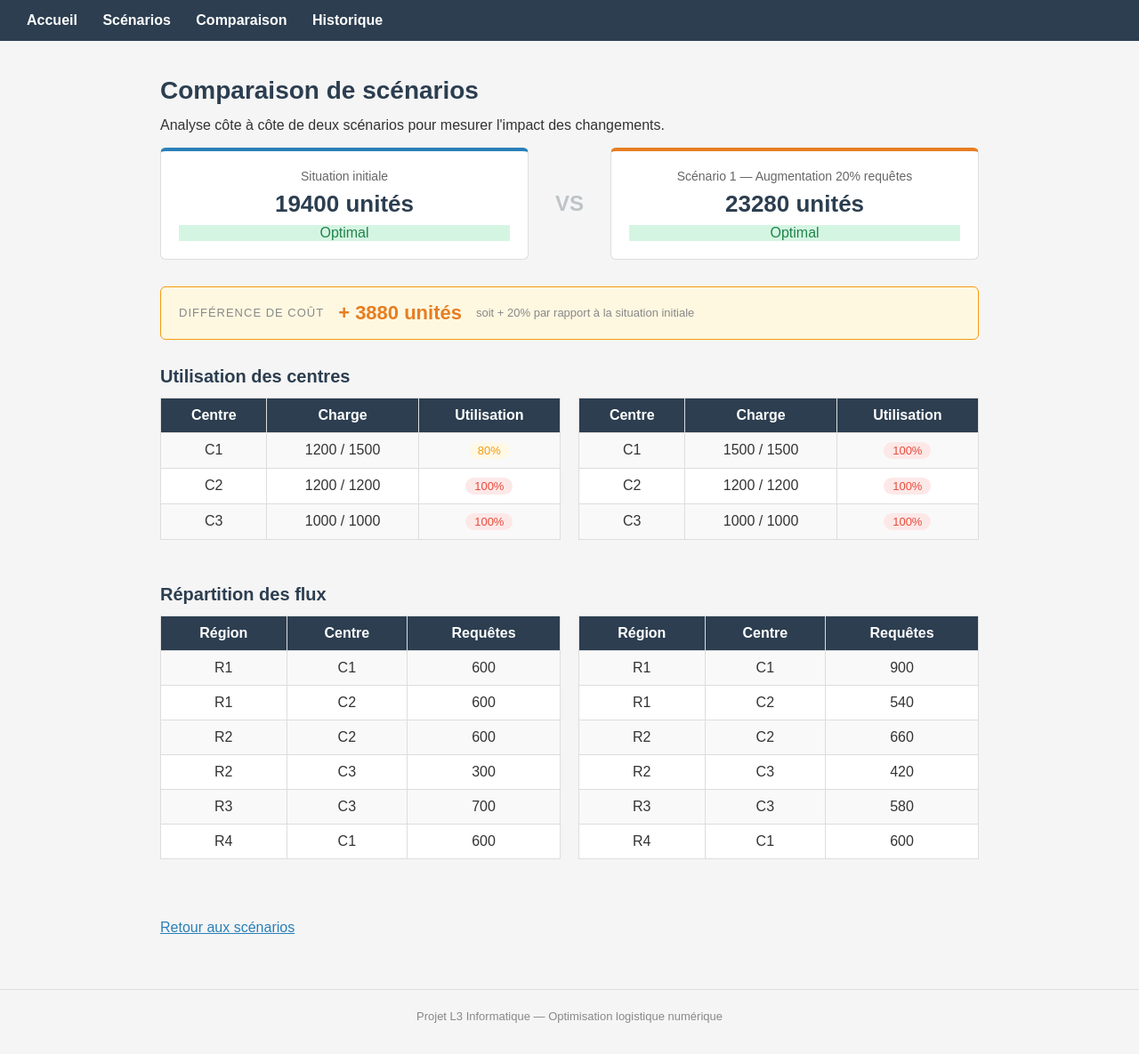
After one commit to NajoroRabiaza/System_optimization_logistic_numeric, a Django app: page /comparaison/ in a window 1280 px wide. The commit adds this page. Shown: the whole page at 89% size. Run offline with Django 4.2, Linux system fonts and the light colour scheme.

Commit message:
feat: add scenario comparison page

```diff
--- a/interface/templates/interface/base.html
+++ b/interface/templates/interface/base.html
@@ -12,6 +12,7 @@
     <nav>
         <a href="{% url 'interface:index' %}">Accueil</a>
         <a href="{% url 'interface:scenarios' %}">Scénarios</a>
+        <a href="{% url 'interface:comparaison' %}">Comparaison</a>
         <a href="{% url 'interface:historique' %}">Historique</a>
     </nav>
 
--- /dev/null
+++ b/interface/templates/interface/comparaison.html
@@ -0,0 +1,127 @@
+{% extends "interface/base.html" %}
+
+{% block title %}Comparaison — Logistics Optimizer{% endblock %}
+
+{% block content %}
+<h1>Comparaison de scénarios</h1>
+<p>Analyse côte à côte de deux scénarios pour mesurer l'impact des changements.</p>
+
+<div class="comparaison-entete">
+    <div class="comparaison-colonne entete-a">
+        <div class="comparaison-nom">{{ scenario_a.nom }}</div>
+        <div class="comparaison-cout">{{ scenario_a.cout_total }} unités</div>
+        <div class="comparaison-statut statut-optimal">{{ scenario_a.statut }}</div>
+    </div>
+
+    <div class="comparaison-vs">VS</div>
+
+    <div class="comparaison-colonne entete-b">
+        <div class="comparaison-nom">{{ scenario_b.nom }}</div>
+        <div class="comparaison-cout">{{ scenario_b.cout_total }} unités</div>
+        <div class="comparaison-statut statut-optimal">{{ scenario_b.statut }}</div>
+    </div>
+</div>
+
+<div class="difference-bloc">
+    <span class="difference-label">Différence de coût</span>
+    <span class="difference-valeur">+ {{ difference_cout }} unités</span>
+    <span class="difference-detail">
+        soit + {% widthratio difference_cout scenario_a.cout_total 100 %}%
+        par rapport à la situation initiale
+    </span>
+</div>
+
+<h2>Utilisation des centres</h2>
+<div class="comparaison-tableau">
+    <div class="comparaison-colonne">
+        <table>
+            <tr>
+                <th>Centre</th>
+                <th>Charge</th>
+                <th>Utilisation</th>
+            </tr>
+            {% for ligne in scenario_a.utilisation %}
+            <tr>
+                <td>{{ ligne.centre }}</td>
+                <td>{{ ligne.charge }} / {{ ligne.capacite }}</td>
+                <td>
+                    {% if ligne.pourcentage >= 90 %}
+                    <span class="statut statut-infaisable">{{ ligne.pourcentage }}%</span>
+                    {% elif ligne.pourcentage >= 70 %}
+                    <span class="statut statut-moyen">{{ ligne.pourcentage }}%</span>
+                    {% else %}
+                    <span class="statut statut-optimal">{{ ligne.pourcentage }}%</span>
+                    {% endif %}
+                </td>
+            </tr>
+            {% endfor %}
+        </table>
+    </div>
+
+    <div class="comparaison-colonne">
+        <table>
+            <tr>
+                <th>Centre</th>
+                <th>Charge</th>
+                <th>Utilisation</th>
+            </tr>
+            {% for ligne in scenario_b.utilisation %}
+            <tr>
+                <td>{{ ligne.centre }}</td>
+                <td>{{ ligne.charge }} / {{ ligne.capacite }}</td>
+                <td>
+                    {% if ligne.pourcentage >= 90 %}
+                    <span class="statut statut-infaisable">{{ ligne.pourcentage }}%</span>
+                    {% elif ligne.pourcentage >= 70 %}
+                    <span class="statut statut-moyen">{{ ligne.pourcentage }}%</span>
+                    {% else %}
+                    <span class="statut statut-optimal">{{ ligne.pourcentage }}%</span>
+                    {% endif %}
+                </td>
+            </tr>
+            {% endfor %}
+        </table>
+    </div>
+</div>
+
+<h2>Répartition des flux</h2>
+<div class="comparaison-tableau">
+    <div class="comparaison-colonne">
+        <table>
+            <tr>
+                <th>Région</th>
+                <th>Centre</th>
+                <th>Requêtes</th>
+            </tr>
+            {% for ligne in scenario_a.flux %}
+            <tr>
+                <td>{{ ligne.region }}</td>
+                <td>{{ ligne.centre }}</td>
+                <td>{{ ligne.quantite }}</td>
+            </tr>
+            {% endfor %}
+        </table>
+    </div>
+
+    <div class="comparaison-colonne">
+        <table>
+            <tr>
+                <th>Région</th>
+                <th>Centre</th>
+                <th>Requêtes</th>
+            </tr>
+            {% for ligne in scenario_b.flux %}
+            <tr>
+                <td>{{ ligne.region }}</td>
+                <td>{{ ligne.centre }}</td>
+                <td>{{ ligne.quantite }}</td>
+            </tr>
+            {% endfor %}
+        </table>
+    </div>
+</div>
+
+<br>
+<a href="{% url 'interface:scenarios' %}">Retour aux scénarios</a>
+
+{% endblock %}
--- a/interface/urls.py
+++ b/interface/urls.py
@@ -8,4 +8,5 @@ urlpatterns = [
     path('resultats/', views.resultats, name='resultats'),
     path('scenarios/', views.scenarios, name='scenarios'),
     path('historique/', views.historique, name='historique'),
+    path('comparaison/', views.comparaison, name='comparaison'),
 ]
--- a/interface/views.py
+++ b/interface/views.py
@@ -41,13 +41,11 @@ def resultats(request):
                 {'centre': 'C3', 'charge': 1000, 'capacite': 1000, 'pourcentage': 100},
             ]
 
-            # Graphique 1 : répartition des flux
             chemin_flux = os.path.join(
                 settings.BASE_DIR, 'static', 'graphique_flux.png'
             )
             generer_graphique_flux(flux, chemin_flux)
 
-            # Graphique 2 : utilisation des capacités
             chemin_capacites = os.path.join(
                 settings.BASE_DIR, 'static', 'graphique_capacites.png'
             )
@@ -140,3 +138,54 @@ def historique(request):
         },
     ]
     return render(request, 'interface/historique.html', {'historique': liste_historique})
+
+
+def comparaison(request):
+    # Deux scénarios fictifs pour construire l'affichage
+    scenario_a = {
+        'nom': 'Situation initiale',
+        'cout_total': 19400,
+        'statut': 'Optimal',
+        'utilisation': [
+            {'centre': 'C1', 'charge': 1200, 'capacite': 1500, 'pourcentage': 80},
+            {'centre': 'C2', 'charge': 1200, 'capacite': 1200, 'pourcentage': 100},
+            {'centre': 'C3', 'charge': 1000, 'capacite': 1000, 'pourcentage': 100},
+        ],
+        'flux': [
+            {'region': 'R1', 'centre': 'C1', 'quantite': 600},
+            {'region': 'R1', 'centre': 'C2', 'quantite': 600},
+            {'region': 'R2', 'centre': 'C2', 'quantite': 600},
+            {'region': 'R2', 'centre': 'C3', 'quantite': 300},
+            {'region': 'R3', 'centre': 'C3', 'quantite': 700},
+            {'region': 'R4', 'centre': 'C1', 'quantite': 600},
+        ],
+    }
+
+    scenario_b = {
+        'nom': 'Scénario 1 — Augmentation 20% requêtes',
+        'cout_total': 23280,
+        'statut': 'Optimal',
+        'utilisation': [
+            {'centre': 'C1', 'charge': 1500, 'capacite': 1500, 'pourcentage': 100},
+            {'centre': 'C2', 'charge': 1200, 'capacite': 1200, 'pourcentage': 100},
+            {'centre': 'C3', 'charge': 1000, 'capacite': 1000, 'pourcentage': 100},
+        ],
+        'flux': [
+            {'region': 'R1', 'centre': 'C1', 'quantite': 900},
+            {'region': 'R1', 'centre': 'C2', 'quantite': 540},
+            {'region': 'R2', 'centre': 'C2', 'quantite': 660},
+            {'region': 'R2', 'centre': 'C3', 'quantite': 420},
+            {'region': 'R3', 'centre': 'C3', 'quantite': 580},
+            {'region': 'R4', 'centre': 'C1', 'quantite': 600},
+        ],
+    }
+
+    # Différence de coût entre les deux scénarios
+    difference_cout = scenario_b['cout_total'] - scenario_a['cout_total']
+
+    contexte = {
+        'scenario_a': scenario_a,
+        'scenario_b': scenario_b,
+        'difference_cout': difference_cout,
+    }
+    return render(request, 'interface/comparaison.html', contexte)
--- a/static/css/main.css
+++ b/static/css/main.css
@@ -364,3 +364,93 @@ footer {
     max-width: 100%;
     display: block;
 }
+
+
+/* Comparaison */
+.comparaison-entete {
+    display: flex;
+    align-items: center;
+    gap: 20px;
+    margin-bottom: 30px;
+}
+
+.comparaison-colonne {
+    flex: 1;
+}
+
+.comparaison-vs {
+    font-size: 24px;
+    font-weight: bold;
+    color: #bdc3c7;
+    padding: 0 10px;
+}
+
+.entete-a,
+.entete-b {
+    background-color: #ffffff;
+    border: 1px solid #ddd;
+    border-radius: 6px;
+    padding: 20px;
+    text-align: center;
+}
+
+.entete-a {
+    border-top: 4px solid #2980b9;
+}
+
+.entete-b {
+    border-top: 4px solid #e67e22;
+}
+
+.comparaison-nom {
+    font-size: 14px;
+    color: #666;
+    margin-bottom: 8px;
+}
+
+.comparaison-cout {
+    font-size: 26px;
+    font-weight: bold;
+    color: #2c3e50;
+    margin-bottom: 8px;
+}
+
+.comparaison-tableau {
+    display: flex;
+    gap: 20px;
+    margin-bottom: 30px;
+}
+
+.difference-bloc {
+    background-color: #fff8e1;
+    border: 1px solid #f39c12;
+    border-radius: 6px;
+    padding: 16px 20px;
+    margin-bottom: 30px;
+    display: flex;
+    align-items: center;
+    gap: 16px;
+}
+
+.difference-label {
+    font-size: 13px;
+    color: #888;
+    text-transform: uppercase;
+    letter-spacing: 1px;
+}
+
+.difference-valeur {
+    font-size: 22px;
+    font-weight: bold;
+    color: #e67e22;
+}
+
+.difference-detail {
+    font-size: 13px;
+    color: #888;
+}
+
+.statut-moyen {
+    background-color: #fef9e7;
+    color: #f39c12;
+}
```
